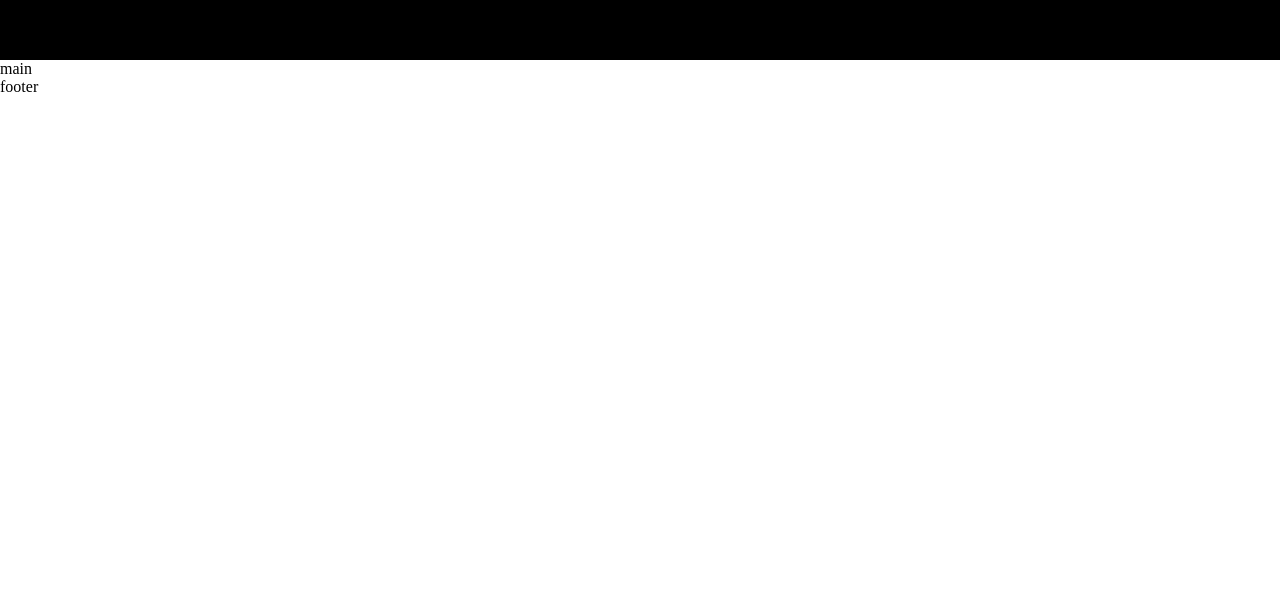
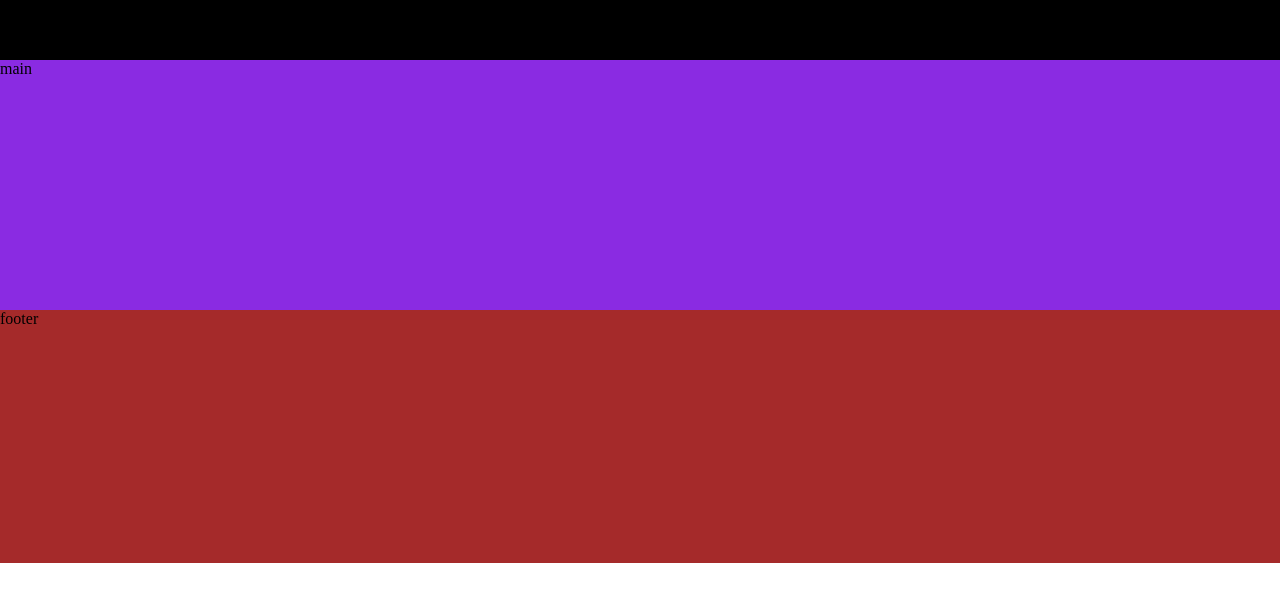
Before and after one commit to urielbang/firsNewProject, a plain HTML site: page index.html in a window 1280 px wide. Shown: the part 190-792 px from the top of the page. Drawn offline with Linux system fonts and the light colour scheme.

Commit message:
change css

```diff
--- a/tadmitStyle.css
+++ b/tadmitStyle.css
@@ -4,7 +4,14 @@ body {
 }
 .header {
   background-color: black;
-  width: auto;
+
   height: 250px;
-  margin-top: auto;
 }
+.main {
+  background-color: blueviolet;
+  height: 250px;
+}
+.footer {
+  background-color: brown;
+  height: 253px;
+}
```
